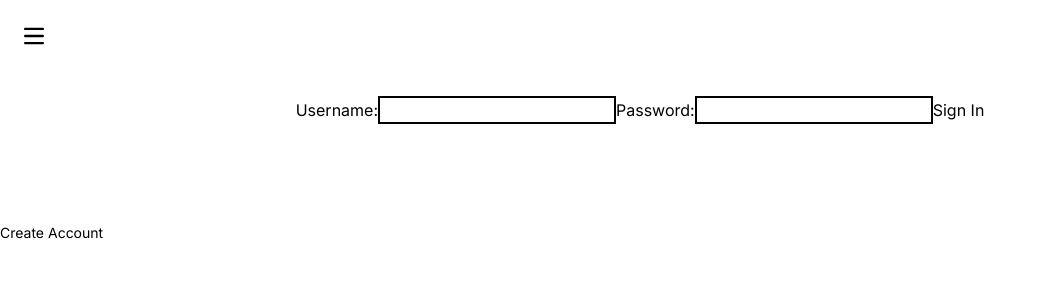
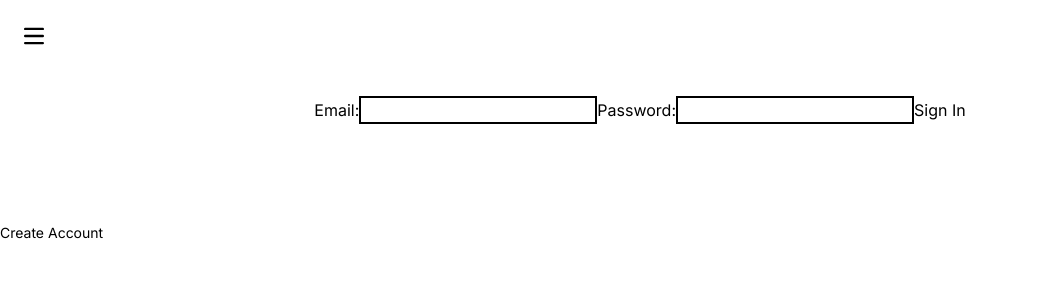
Before and after one commit to JordanTaylorJ/flask_react_app, a Next.js app in the folder client/: page /login in a window 1280 px wide. Shown: the top 300 px of the page, without its empty margins (0-1046 px from the left). Built offline with nearby package versions, Linux system fonts and the light colour scheme; no server answers.

Commit message:
import UserContext to app/page for inital home screen, remove proxy from package.json and add ports to start scripts, edit post fetch in login

```diff
--- a/client/package.json
+++ b/client/package.json
@@ -2,11 +2,11 @@
   "name": "client",
   "version": "0.1.0",
   "private": true,
-  "proxy": "http://127.0.0.1:5555/",
+
   "scripts": {
-    "dev": "next dev",
+    "dev": "PORT=4000, next dev",
     "build": "next build",
-    "start": "next start",
+    "start": "PORT=4000, next start",
     "lint": "next lint"
   },
   "dependencies": {
--- a/client/src/app/login/page.jsx
+++ b/client/src/app/login/page.jsx
@@ -5,19 +5,44 @@ import { UserContext } from '../context/user';
 
 const Login = () => {
 
-    const [username, setUsername] = useState('');
+    const [email, setEmail] = useState('');
     const [password, setPassword] = useState('');
     const [errors, setErrors] = useState('');
     const {setUser} = useContext(UserContext);
 
-    console.log(username, password)
+    const handleSubmit = (e) => {
+        e.preventDefault();
+        console.log('HERE')
+        fetch('http://127.0.0.1:5555/login', {
+            method: 'POST',
+            headers: {
+                'Content-Type':'application/json'
+            },
+            body: JSON.stringify({email, password})
+        })
+        .then(r => {
+            if (r.ok) {
+                console.log('response ok', r.json())
+                //r.json().then(r => setUser(r))
+                setErrors('')
+            }
+            else {
+                console.log('not okay', r)
+                r.json().then(r => setErrors(r))
+            }
+        })
+    }
+
     return(
         <main>
-        <form className='flex flex-wrap justify-center p-24'>
-            <label> Username:
+        <form
+            className='flex flex-wrap justify-center p-24'
+            onSubmit={(e) => handleSubmit(e)}
+        >
+            <label> Email:
                 <input
                     className='border-2 border-black'
-                    onChange={(e) => setUsername(e.target.value)}
+                    onChange={(e) => setEmail(e.target.value)}
                 />
             </label>
             <label> Password:
@@ -30,7 +55,11 @@ const Login = () => {
                 Sign In
             </button>
         </form>
-        <h1></h1>
+        {errors ?
+            <h1>{errors}</h1>
+            :
+            <></>
+        }
         <Link className='text-sm' href='/createaccount'>Create Account</Link>
         </main>
     )
--- a/client/src/app/page.js
+++ b/client/src/app/page.js
@@ -1,9 +1,13 @@
-import Link from "next/link"
-export default function Home() {
+'use client'
+import Link from "next/link";
+import React, {useContext} from 'react';
 
-  let user = false
+import { UserContext } from "./context/user";
 
+export default function App() {
 
+  const {user} = useContext(UserContext);
+  console.log('user', user)
   return (
     <main className="flex min-h-screen flex-col items-center justify-between p-12">
       {user
```
Also changed, not shown: 1 other file (tests, documents, lock files or other folders).
